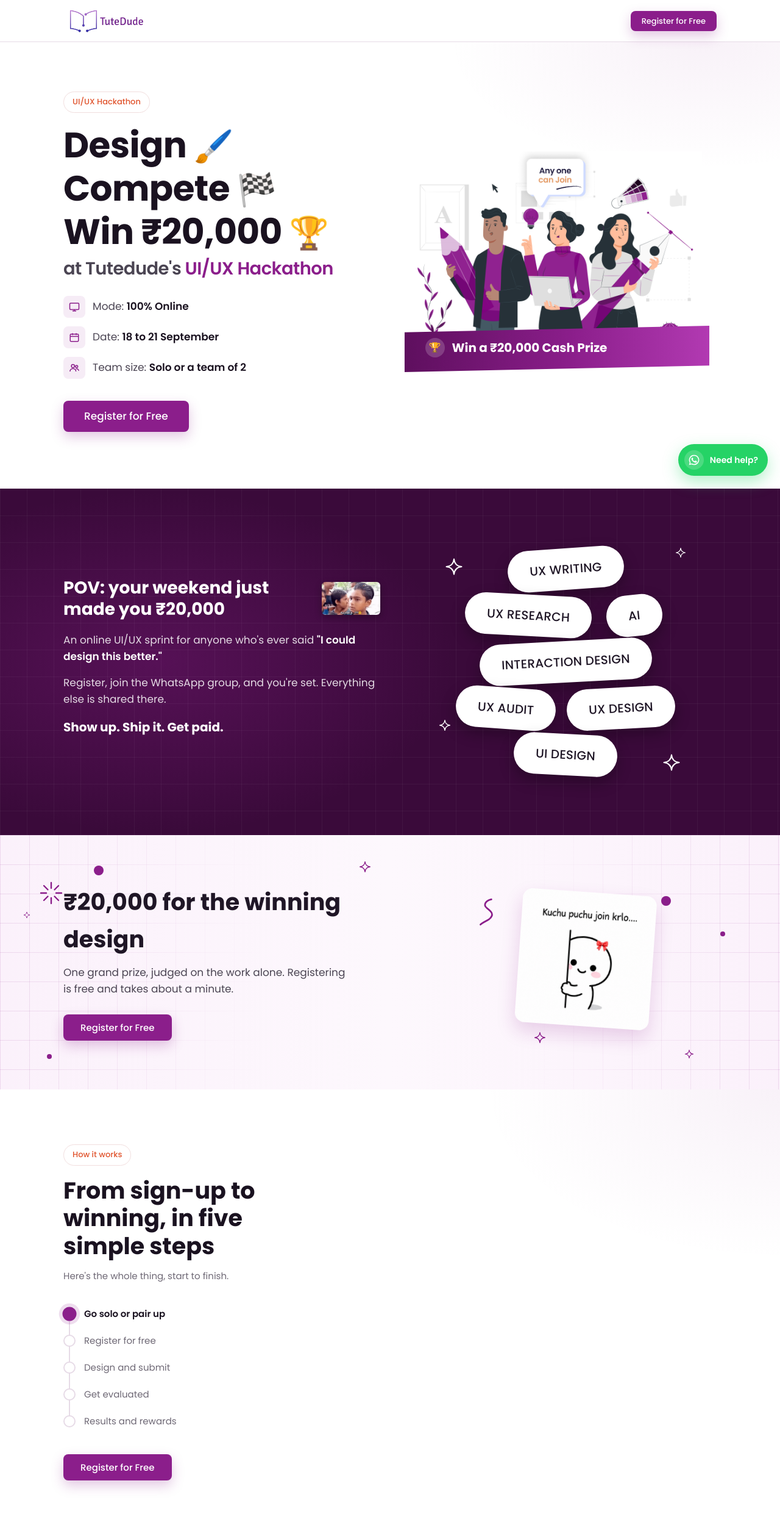
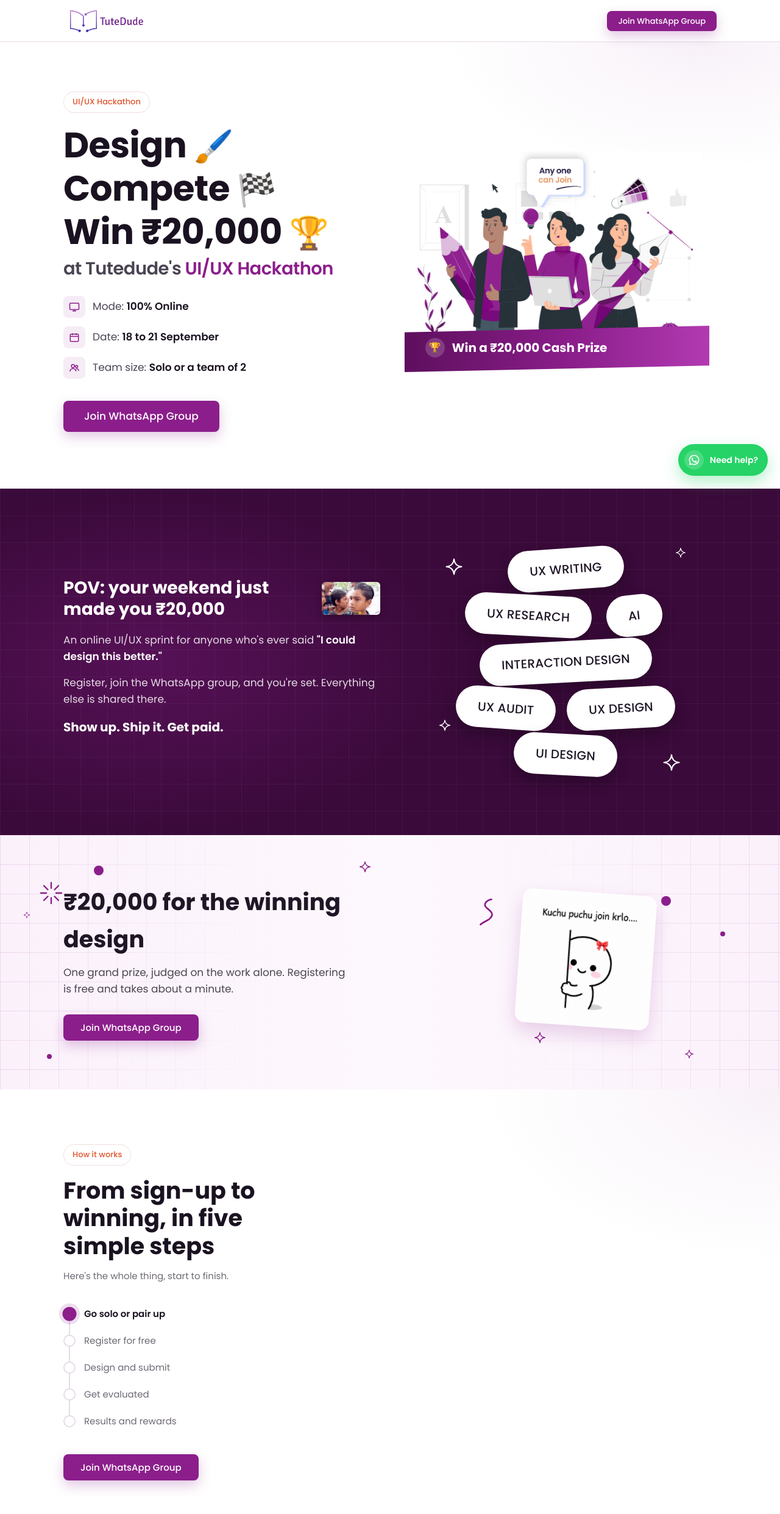
Before and after one commit to rajnishpark03/tutedude-uiux-hackathon, a plain HTML site: page index.html in a window 1280 px wide. Shown: the top 2482 px of the page at 61% size. Drawn offline with Linux system fonts and the light colour scheme.

Commit message:
Update WhatsApp group link on all CTAs

```diff
--- a/index.html
+++ b/index.html
@@ -10,7 +10,7 @@
   <link rel="preconnect" href="https://fonts.googleapis.com" />
   <link rel="preconnect" href="https://fonts.gstatic.com" crossorigin />
   <link href="https://fonts.googleapis.com/css2?family=Poppins:wght@400;500;600;700;800&display=swap" rel="stylesheet" />
-  <link rel="stylesheet" href="styles.css?v=53" />
+  <link rel="stylesheet" href="styles.css?v=54" />
 </head>
 <body>
 
@@ -20,7 +20,7 @@
       <a href="#" class="logo" aria-label="Tutedude home">
         <img src="assets/tutedude-logo.png" alt="TuteDude" width="468" height="135" />
       </a>
-      <a href="https://uiux-hackathon-registration.vercel.app/" class="btn btn--primary btn--sm">Register for Free</a>
+      <a href="https://chat.whatsapp.com/KQW0pAq097EKT41I3hnFwi?mode=gi_t" target="_blank" rel="noopener" class="btn btn--primary btn--sm">Join WhatsApp Group</a>
     </div>
   </header>
 
@@ -57,7 +57,7 @@
           </li>
         </ul>
 
-        <a href="https://uiux-hackathon-registration.vercel.app/" class="btn btn--primary">Register for Free</a>
+        <a href="https://chat.whatsapp.com/KQW0pAq097EKT41I3hnFwi?mode=gi_t" target="_blank" rel="noopener" class="btn btn--primary">Join WhatsApp Group</a>
       </div>
 
       <div class="hero__visual">
@@ -120,7 +120,7 @@
       <div class="prize-banner__text">
         <h2>₹20,000 for the winning design</h2>
         <p>One grand prize, judged on the work alone. Registering is free and takes about a minute.</p>
-        <a href="https://uiux-hackathon-registration.vercel.app/" class="btn btn--primary">Register for Free</a>
+        <a href="https://chat.whatsapp.com/KQW0pAq097EKT41I3hnFwi?mode=gi_t" target="_blank" rel="noopener" class="btn btn--primary">Join WhatsApp Group</a>
       </div>
       <figure class="prize-banner__meme">
         <img src="assets/meme-kuchu-puchu.png" alt="Cute doodle character peeking from behind a pole, captioned Kuchu puchu join krlo" width="640" height="640" loading="lazy" />
@@ -142,7 +142,7 @@
           <li data-step="3"><span class="progress__dot"></span><span class="progress__label">Get evaluated</span></li>
           <li data-step="4"><span class="progress__dot"></span><span class="progress__label">Results and rewards</span></li>
         </ol>
-        <a href="https://uiux-hackathon-registration.vercel.app/" class="btn btn--primary process__cta">Register for Free</a>
+        <a href="https://chat.whatsapp.com/KQW0pAq097EKT41I3hnFwi?mode=gi_t" target="_blank" rel="noopener" class="btn btn--primary process__cta">Join WhatsApp Group</a>
       </div>
 
       <ol class="steps">
@@ -314,7 +314,7 @@
           </div>
         </div>
         <div class="cta__right">
-          <a href="https://uiux-hackathon-registration.vercel.app/" class="btn btn--light">Register for Free</a>
+          <a href="https://chat.whatsapp.com/KQW0pAq097EKT41I3hnFwi?mode=gi_t" target="_blank" rel="noopener" class="btn btn--light">Join WhatsApp Group</a>
         </div>
       </div>
     </div>
@@ -337,6 +337,6 @@
     <span class="help-fab__text">Need help?</span>
   </a>
 
-  <script src="script.js?v=53"></script>
+  <script src="script.js?v=54"></script>
 </body>
 </html>
```
Also changed, not shown: registration/public/index.html (+1 -1 lines).
